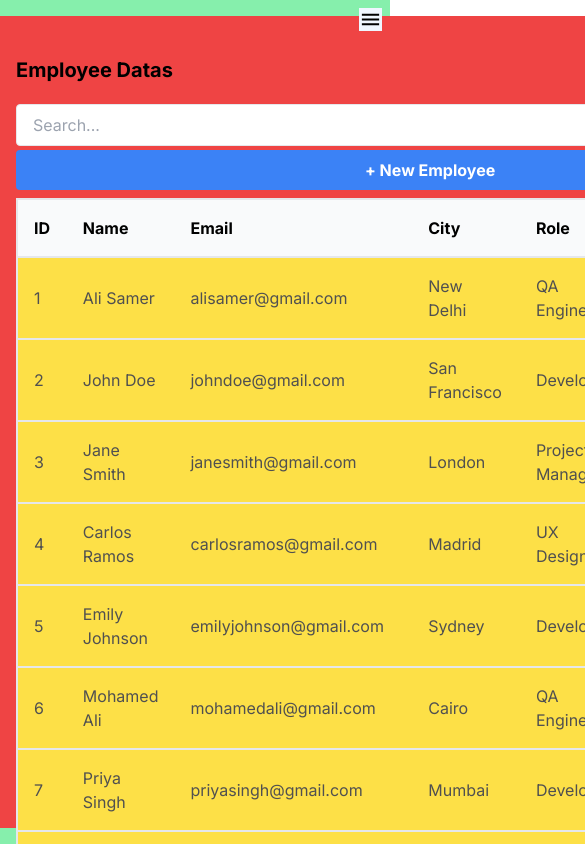
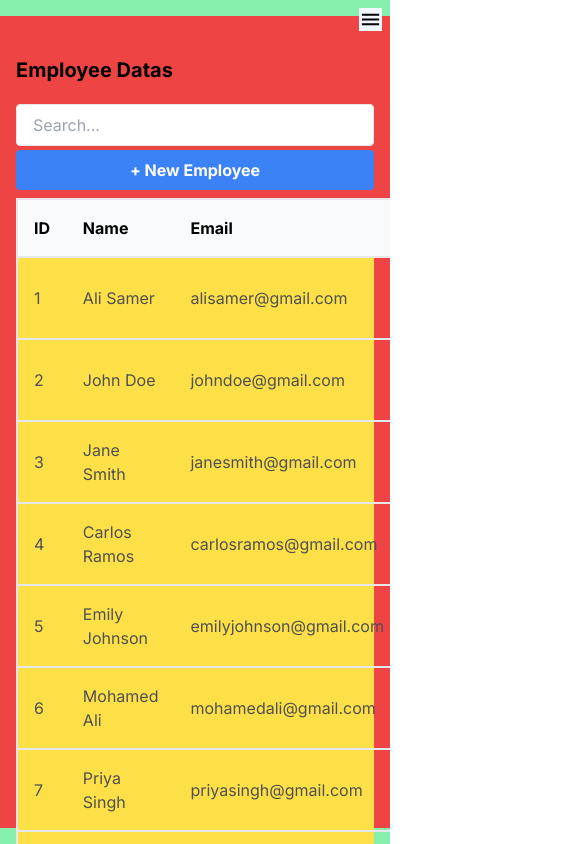
Before and after one commit to kamlesh-Sahani/Lms-admin, a Next.js app: page /admin/employee in a window 390 px wide. Shown: the top 844 px of the page, 585 px wide, since content can reach past the window. Built offline with nearby package versions, Linux system fonts and the light colour scheme.

Commit message:
responsiveness

```diff
--- a/app/admin/layout.tsx
+++ b/app/admin/layout.tsx
@@ -6,9 +6,9 @@ const Layout = ({ children }: { children: ReactNode }) => {
     //   <main className="max-w-6xl flex-1 mx-auto py-4">{children}</main>
     // </div>
 
-    <div className="flex w-full h-[100vh] justify-between bg-green-300">
+    <div className="flex w-full  justify-between bg-green-300">
       <Sidebar />
-      <main className="max-w-6xl flex-1 mx-auto py-4">{children}</main>
+      <main className="max-w-6xl flex-1 mx-auto py-4 h-screen overflow-y-auto">{children}</main>
     </div>
   );
 };
```
